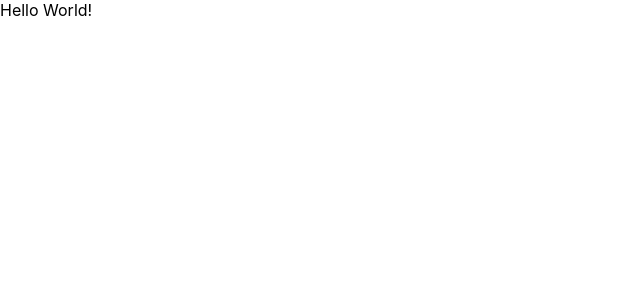
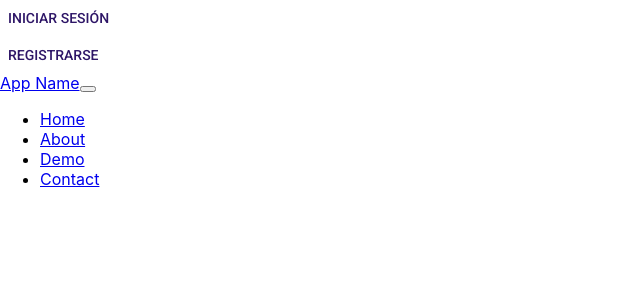
Before and after one commit to rnsavinelli/code-for-good, a React (Create React App) app in the folder client/: page / in a window 1280 px wide. Shown: the top 300 px of the page, without its empty margins (0-640 px from the left). Built offline with nearby package versions, Linux system fonts and the light colour scheme.

Commit message:
landing page and login/signup buttons components

```diff
--- /dev/null
+++ b/client/src/components/LoginBtn.js
@@ -0,0 +1,11 @@
+import React from 'react'
+import { Button } from '@mui/material'
+// import { withStyles } from '@mui/styles/withStyles';
+
+export default function LoginBtn() {
+    return (
+        <div>
+            <Button>Iniciar Sesión</Button>
+        </div>
+    )
+}
--- /dev/null
+++ b/client/src/components/SignUpBtn.js
@@ -0,0 +1,11 @@
+import React from 'react'
+import { Button } from '@mui/material'
+// import { withStyles } from '@mui/styles/withStyles';
+
+export default function SignUpBtn() {
+    return (
+        <div>
+            <Button onclick="window.location.href='../pages/SignUp.jsx'">Registrarse</Button>
+        </div>
+    )
+}
--- a/client/src/pages/Landing.jsx
+++ b/client/src/pages/Landing.jsx
@@ -1,13 +1,97 @@
 import React from "react";
 import { Helmet } from "react-helmet";
+// import { makeStyles } from '@mui/styles/makeStyles'
+import { createTheme, ThemeProvider } from '@mui/material/styles';
+// import { CssBaseline } from "@mui/material";
+// import { withStyles } from '@mui/styles/withStyles';
+import LoginBtn from '../components/LoginBtn.js';
+import SignUpBtn from '../components/SignUpBtn.js';
+import bg from "../assets/bg.png";
+
+const theme = createTheme({
+  palette: {
+    primary: {
+      main:"#2e1667",
+    },
+    secondary: {
+      main:"#c7d8ed",
+    },
+  },
+  typography: {
+    fontFamily: [
+      'Roboto'
+    ],
+    h4: {
+      fontWeight: 600,
+      fontSize: 28,
+      lineHeight: '2rem',
+      },
+    h5: {
+      fontWeight: 100,
+      lineHeight: '2rem',
+    },
+  },
+});
+
+// const useStyles = makeStyles((theme) => ({
+//   root: {
+//     backgroundImage: `url(${process.env.PUBLIC_URL + '/assets/bg.png'})`
+//   }
+// }));
 
 function Landing() {
   return (
-    <>
-      <Helmet title="Inicio" />
-      <div>Hello World!</div>
-    </>
-  );
+
+    <div className="landing">
+
+      {/* <Helmet title="Inicio" /> */}
+
+      <ThemeProvider theme ={theme}>
+        <LoginBtn/>
+        <SignUpBtn/>
+      </ThemeProvider>
+
+      <style>
+
+      </style>
+
+        <a class="navbar-brand" href="#">App Name</a>
+        <button class="navbar-toggler" type="button" data-bs-toggle="collapse" data-bs-target="#navbarCollapse"
+            aria-controls="navbarCollapse" aria-expanded="false" aria-label="Toggle navigation">
+            <span class="navbar-toggler-icon"></span>
+        </button>
+        <div class="collapse navbar-collapse" id="navbarCollapse">
+            <ul class="navbar-nav me-auto mb-2 mb-md-0">
+                <li class="nav-item">
+                    <a class="nav-link active" aria-current="page" href="#">Home</a>
+                </li>
+                <li class="nav-item">
+                    <a class="nav-link" href="#">About</a>
+                </li>
+                <li class="nav-item">
+                    <a class="nav-link" href="#">Demo</a>
+                </li>
+                <li class="nav-item">
+                    <a class="nav-link" href="#">Contact</a>
+                </li>
+            </ul>
+
+        </div>
+    </div>
+  )
 }
 
+// function Landing() {
+//   const classes = useStyles();
+//   return (
+//     <>
+//       <Helmet title="Inicio" />
+
+//       <div className={classes.root}>
+//         Hello World!
+//       </div>
+//     </>
+//   );
+// }
+
 export default Landing;
```
Also changed, not shown: client/src/assets/bg.png (added), client/src/assets/logo-web-fya.svg (added).
